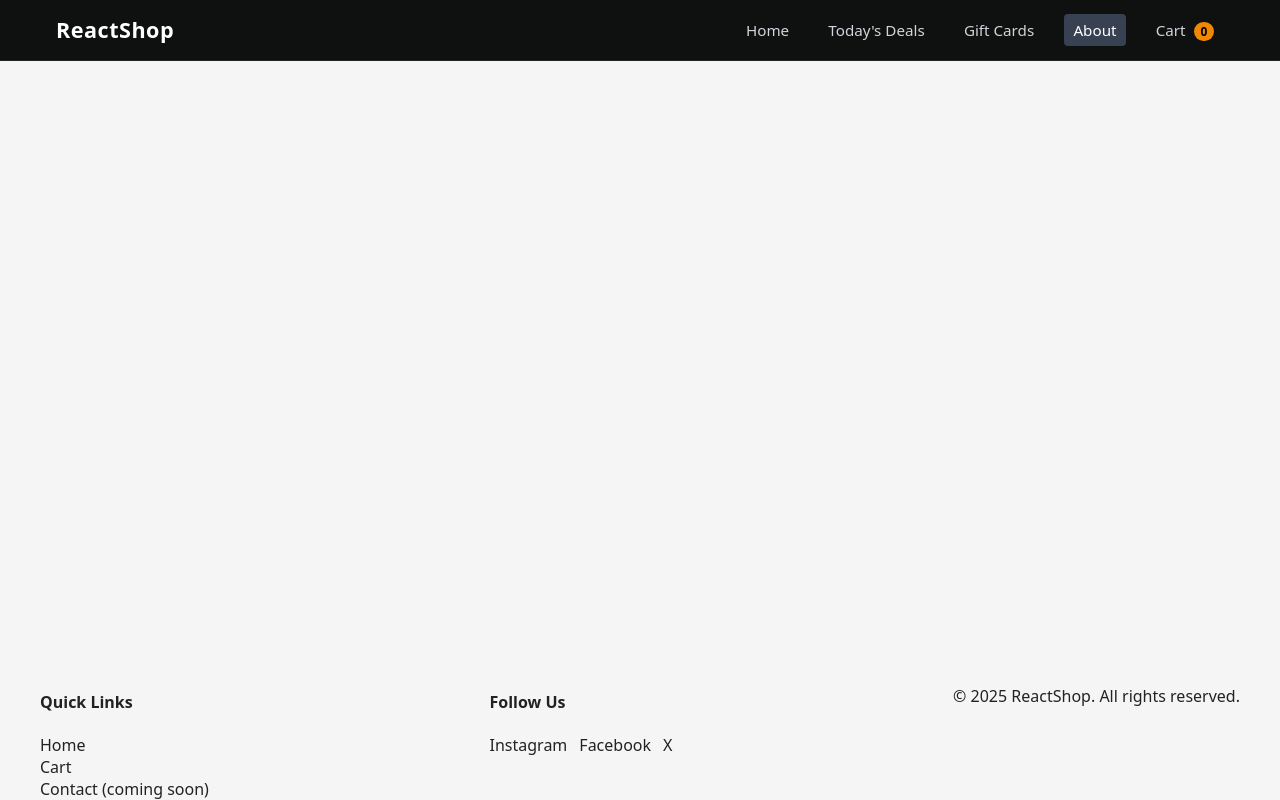
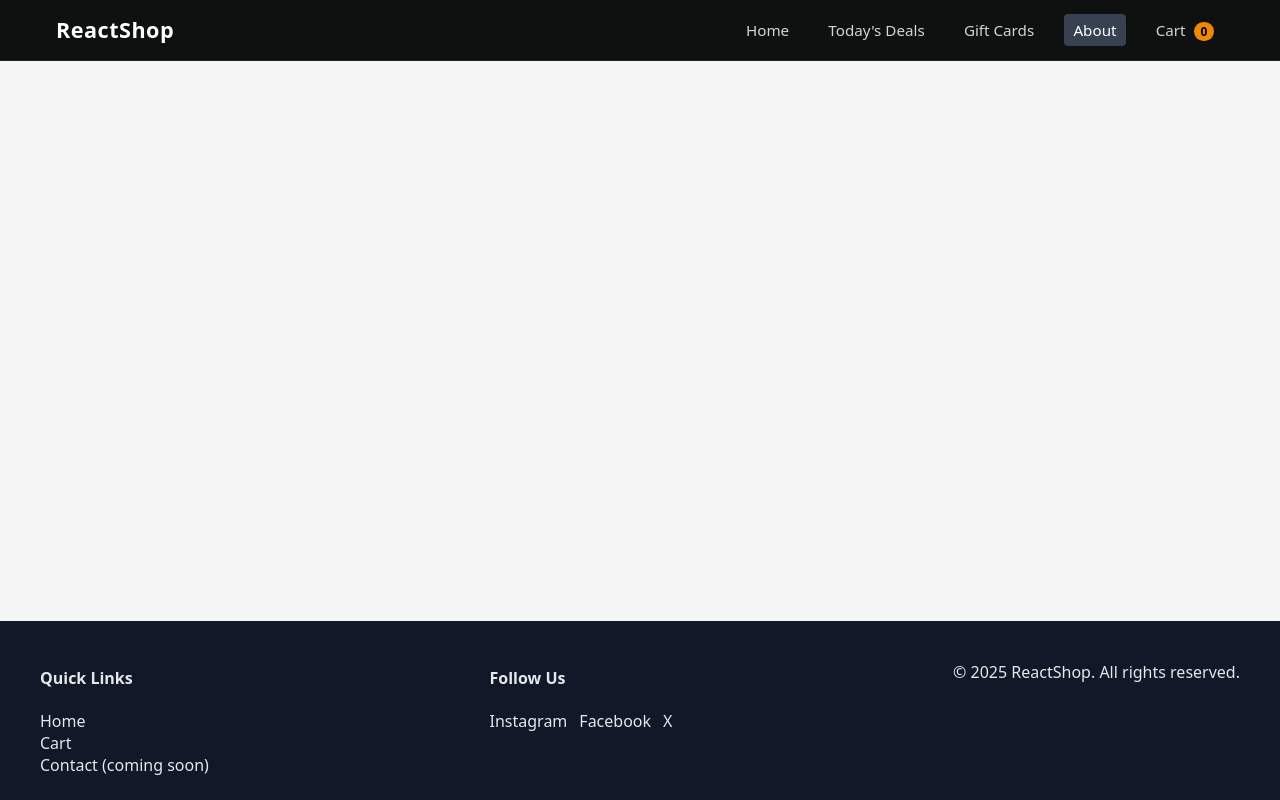
Before and after one commit to MounsifEd/CapstoneFinalProject-CWA, a React (Vite) app: page /about in a window 1280 px wide. Built offline with nearby package versions, Linux system fonts and the light colour scheme.

Commit message:
fix merging problems.

```diff
--- a/src/styles/global.css
+++ b/src/styles/global.css
@@ -91,7 +91,6 @@ a {
   font-weight: 600;
 }
 
-<<<<<<< HEAD
 /* -----------------------------------------------------------
    MODERN REVIEW SECTION
 ----------------------------------------------------------- */
@@ -303,15 +302,6 @@ a {
 }
 
 
-=======
-/* disabled placeholder links */
-.disabled-link {
-  opacity: 0.65;
-  pointer-events: none;
-  cursor: default;
-}
-
->>>>>>> ec58b9c5a623ae9355f03dca506851d133f63b8e
 /* ============================= */
 /*             FOOTER            */
 /* ============================= */
```
